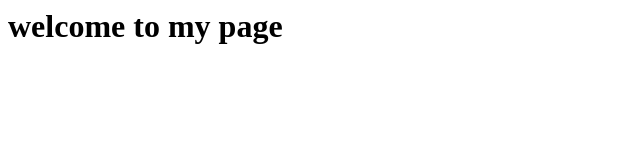
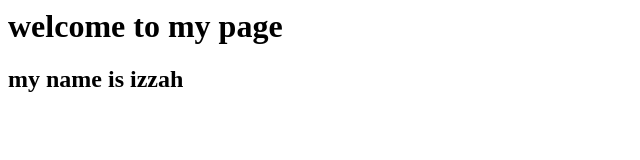
Before and after one commit to izzah1808/izzah1808.github.io, a plain HTML site: page index.html in a window 1280 px wide. Shown: the whole page, without its empty margins (0-640 px from the left). Drawn offline with Linux system fonts and the light colour scheme.

Commit message:
add name

```diff
--- a/index.html
+++ b/index.html
@@ -4,4 +4,5 @@
 </head>
 <body>
 <h1>welcome to my page </h1>
+<h2> my name is izzah </h2>
 </body>
```
Also changed, not shown: 1 other file.
